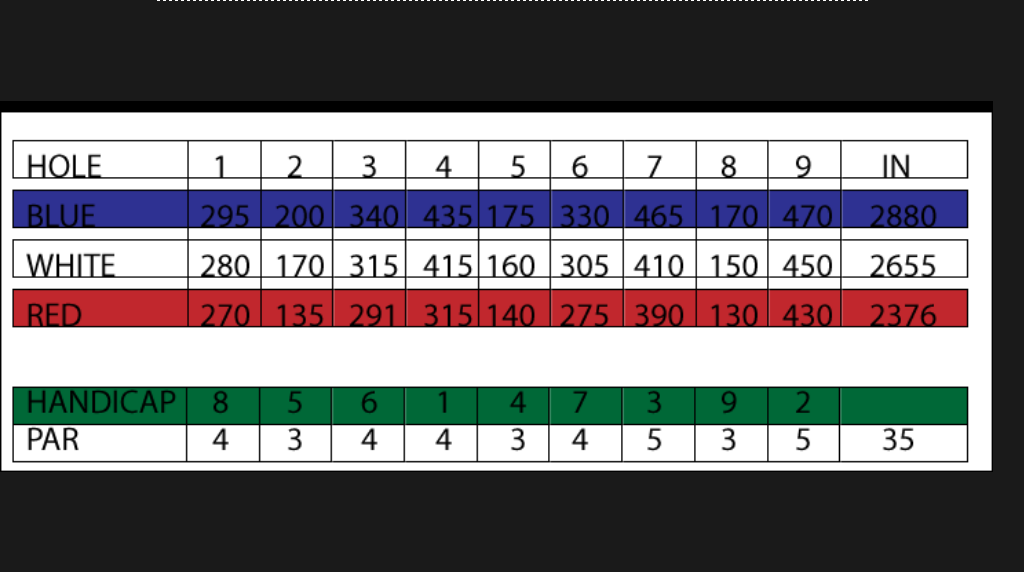
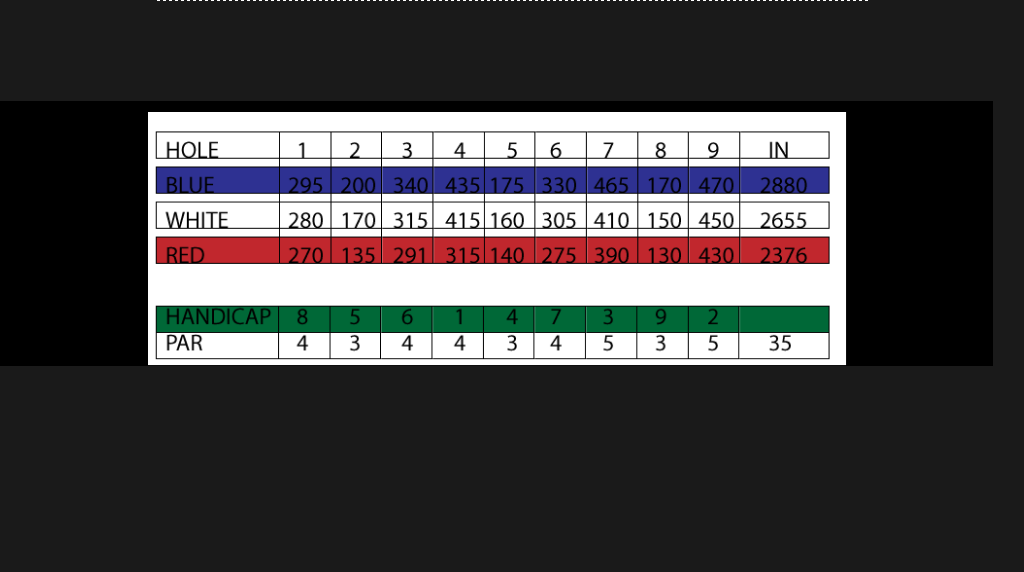
Before and after one commit to jsimpson15011/fswebsite, a PHP site: page /info.html in a window 1024 px wide. Shown: the part 1834-2406 px from the top of the page. After the commit the page ends 2200 px from the top, so only its background shows below. Run offline with PHP 8.4, Linux system fonts and the light colour scheme; some libraries are stand-ins or nearby versions.

Commit message:
changed width of scorecard

```diff
--- a/CSS/styles.css
+++ b/CSS/styles.css
@@ -114,7 +114,7 @@ h2.info-wordbox:link{
 	#scorecard{
 	display: block;
 	position: relative;
-	width: 1000px;
+	width: 800px;
 	margin-left: auto;
 	margin-right: auto;
 	margin-top: 10px;
@@ -212,7 +212,7 @@ h2.info-wordbox:link{
 	#scorecard{
 	display: block;
 	position: relative;
-	width: 100%;
+	width: 700px;
 	margin-left: auto;
 	margin-right: auto;
 	margin-top: 10px;
```
